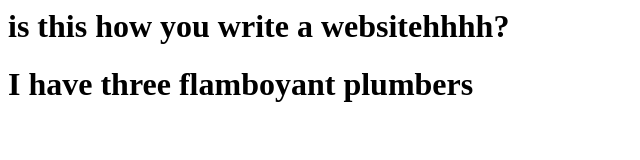
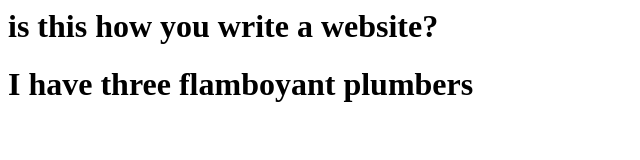
Before and after one commit to GanboldW/weblab-test, a plain HTML site: page index.html in a window 1280 px wide. Shown: the whole page, without its empty margins (0-640 px from the left). Drawn offline with Linux system fonts and the light colour scheme.

Commit message:
Update index.html

```diff
--- a/index.html
+++ b/index.html
@@ -1,2 +1,2 @@
-<h1>is this how you write a websitehhhh?</h1>
+<h1>is this how you write a website?</h1>
 <h1>I have three flamboyant plumbers</h1>
```
